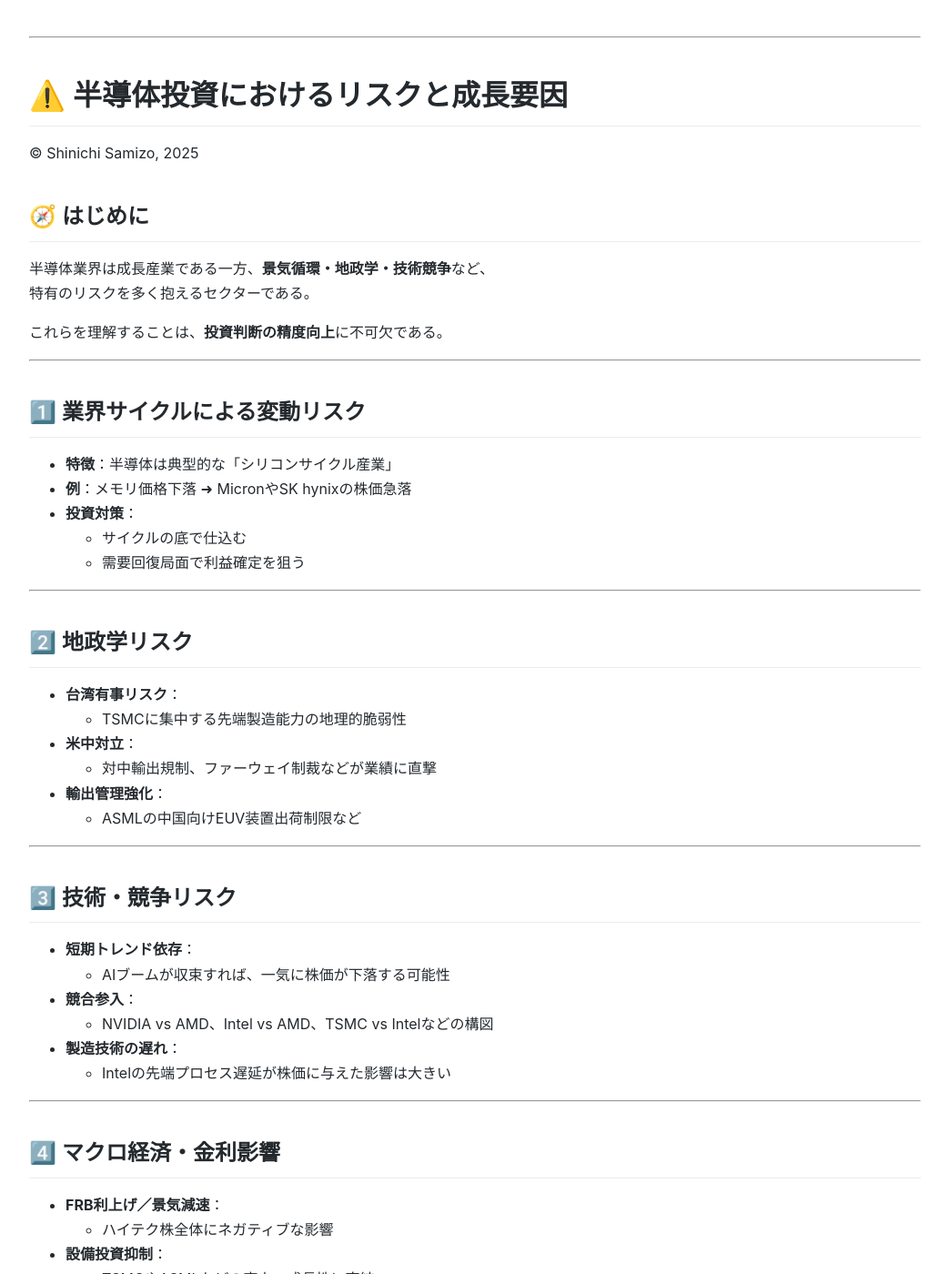
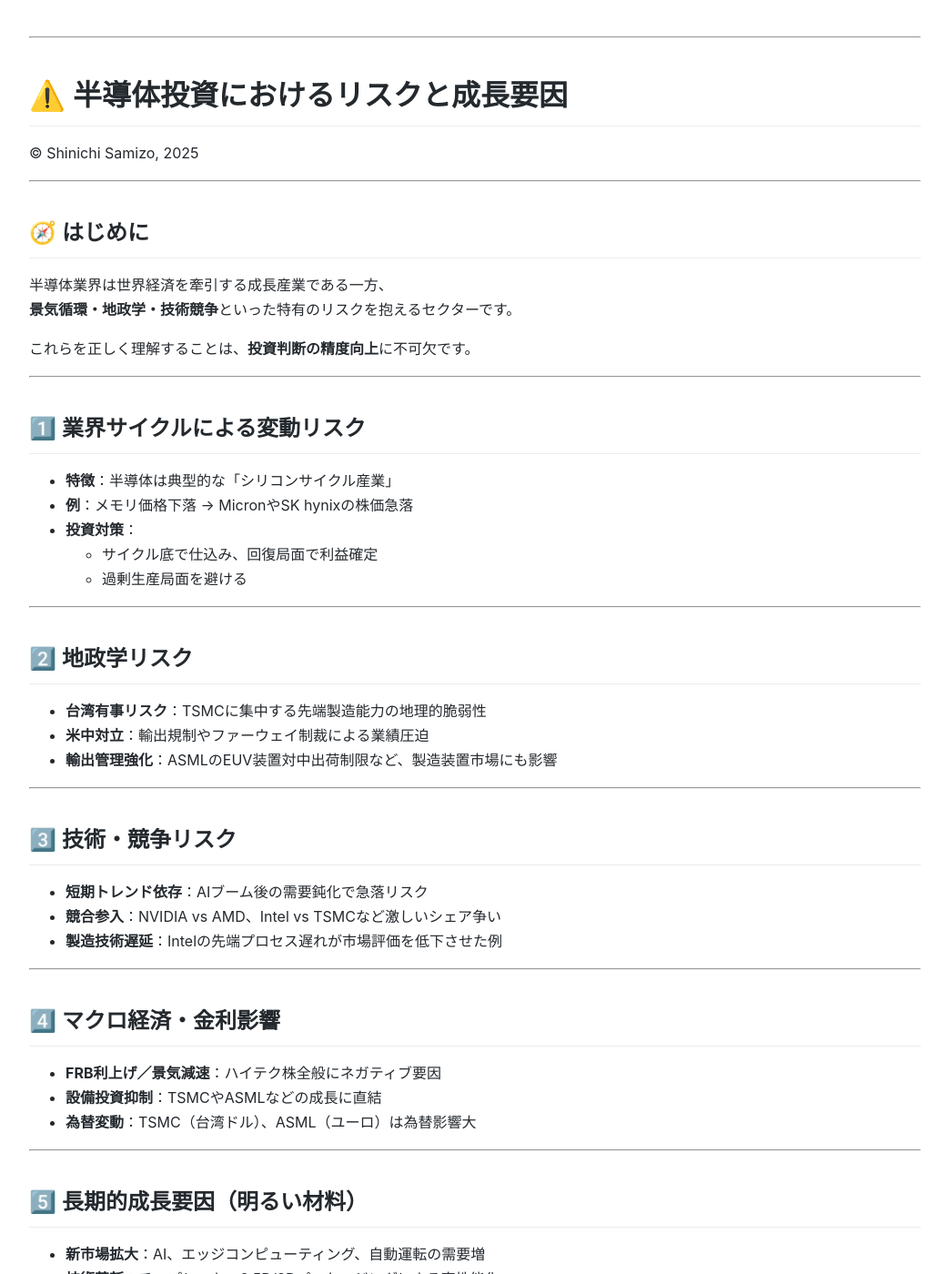
Before and after one commit to Samizo-AITL/Edusemi-Plus, a Jekyll site: the page built from investment/investment_risks.md, in a window 1280 px wide and 1400 px high. Shown: the whole window at 91% size, without its empty margins (118-1161 px from the left). Built offline with Jekyll 4.4.1, drawn with Linux system fonts in a browser that asks for light colours; some of the changed text lies outside the part shown.

Commit message:
Update investment_risks.md

```diff
--- a/investment/investment_risks.md
+++ b/investment/investment_risks.md
@@ -8,74 +8,70 @@ title: 半導体投資におけるリスクと成長要因
 # ⚠️ 半導体投資におけるリスクと成長要因
 © Shinichi Samizo, 2025
 
+---
+
 ## 🧭 はじめに
 
-半導体業界は成長産業である一方、**景気循環・地政学・技術競争**など、
-特有のリスクを多く抱えるセクターである。
+半導体業界は世界経済を牽引する成長産業である一方、
+**景気循環・地政学・技術競争**といった特有のリスクを抱えるセクターです。
 
-これらを理解することは、**投資判断の精度向上**に不可欠である。
+これらを正しく理解することは、**投資判断の精度向上**に不可欠です。
 
 ---
 
 ## 1️⃣ 業界サイクルによる変動リスク
 
 - **特徴**：半導体は典型的な「シリコンサイクル産業」
-- **例**：メモリ価格下落 ➜ MicronやSK hynixの株価急落
+- **例**：メモリ価格下落 → MicronやSK hynixの株価急落
 - **投資対策**：
-  - サイクルの底で仕込む
-  - 需要回復局面で利益確定を狙う
+  - サイクル底で仕込み、回復局面で利益確定
+  - 過剰生産局面を避ける
 
 ---
 
 ## 2️⃣ 地政学リスク
 
-- **台湾有事リスク**：
-  - TSMCに集中する先端製造能力の地理的脆弱性
-- **米中対立**：
-  - 対中輸出規制、ファーウェイ制裁などが業績に直撃
-- **輸出管理強化**：
-  - ASMLの中国向けEUV装置出荷制限など
+- **台湾有事リスク**：TSMCに集中する先端製造能力の地理的脆弱性
+- **米中対立**：輸出規制やファーウェイ制裁による業績圧迫
+- **輸出管理強化**：ASMLのEUV装置対中出荷制限など、製造装置市場にも影響
 
 ---
 
 ## 3️⃣ 技術・競争リスク
 
-- **短期トレンド依存**：
-  - AIブームが収束すれば、一気に株価が下落する可能性
-- **競合参入**：
-  - NVIDIA vs AMD、Intel vs AMD、TSMC vs Intelなどの構図
-- **製造技術の遅れ**：
-  - Intelの先端プロセス遅延が株価に与えた影響は大きい
+- **短期トレンド依存**：AIブーム後の需要鈍化で急落リスク
+- **競合参入**：NVIDIA vs AMD、Intel vs TSMCなど激しいシェア争い
+- **製造技術遅延**：Intelの先端プロセス遅れが市場評価を低下させた例
 
 ---
 
 ## 4️⃣ マクロ経済・金利影響
 
-- **FRB利上げ／景気減速**：
-  - ハイテク株全体にネガティブな影響
-- **設備投資抑制**：
-  - TSMCやASMLなどの売上・成長性に直結
-- **為替影響**：
-  - TSMC（台湾ドル）、ASML（ユーロ）などは為替感応度が高い
+- **FRB利上げ／景気減速**：ハイテク株全般にネガティブ要因
+- **設備投資抑制**：TSMCやASMLなどの成長に直結
+- **為替変動**：TSMC（台湾ドル）、ASML（ユーロ）は為替影響大
 
 ---
 
 ## 5️⃣ 長期的成長要因（明るい材料）
 
-- **新市場の拡大**：
-  - AI、エッジコンピューティング、自動運転などの需要増加
-- **技術革新**：
-  - チップレット設計、2.5D/3Dパッケージングによる性能向上
+- **新市場拡大**：AI、エッジコンピューティング、自動運転の需要増
+- **技術革新**：チップレット、2.5D/3Dパッケージングによる高性能化
 - **政策支援**：
   - 米国：CHIPS法
-  - 日本：経産省による支援（Rapidus等）
+  - 日本：経産省によるRapidus支援
   - 欧州：欧州半導体法
 
 ---
 
 ## 🧩 まとめ
 
-**リスクと成長は表裏一体**。
+**リスクと成長は表裏一体**です。
+変動要因を的確に捉え、**サイクルと技術潮流を見極めること**で、
+半導体投資の可能性は大きく広がります。
 
-変動要因を的確に捉え、**サイクルと技術潮流を見極めること**で、
-半導体投資の可能性は大きく広がる。
+---
+
+## 🔙 戻る / Back
+- **JP:** [Edusemi-Plus Investment トップへ戻る](./README.md)
+- **EN:** [Return to Edusemi-Plus Investment Top](./README.md)
```
